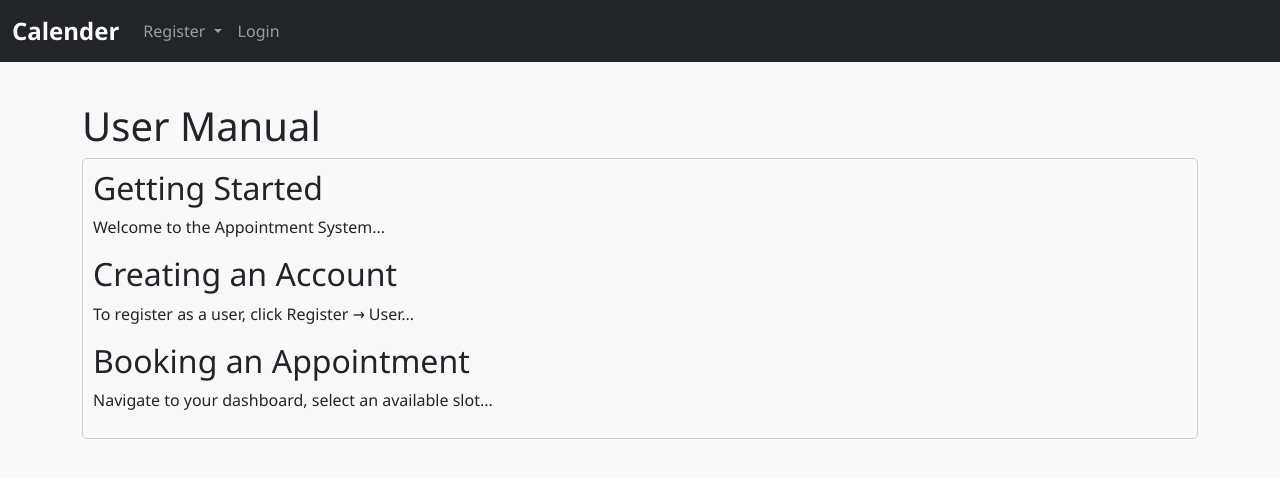
After one commit to siegersma8025/cs440_WebApp, a Django app: page /help/ in a window 1280 px wide. The commit adds this page. Shown: the top 478 px of the page. Run offline with Django 5.2, Linux system fonts and the light colour scheme.

Commit message:
User manual

```diff
--- /dev/null
+++ b/cs440_WebApp/cs440WebApp/website/templates/help.html
@@ -0,0 +1,18 @@
+{% extends 'base.html' %}
+
+{% block content %}
+<h1>User Manual</h1>
+
+<div style="border:1px solid #ccc; padding:10px; border-radius:5px; max-height:600px; overflow:auto;">
+    <h2>Getting Started</h2>
+    <p>Welcome to the Appointment System...</p>
+
+    <h2>Creating an Account</h2>
+    <p>To register as a user, click Register → User...</p>
+
+    <h2>Booking an Appointment</h2>
+    <p>Navigate to your dashboard, select an available slot...</p>
+
+</div>
+
+{% endblock %}
--- a/cs440_WebApp/cs440WebApp/website/templates/navbar.html
+++ b/cs440_WebApp/cs440WebApp/website/templates/navbar.html
@@ -10,6 +10,9 @@
         {% if user.is_authenticated %}
         <li class="nav-item">
           <a class="nav-link" href="{% url 'logout' %}">Logout</a>
+        </li>
+        <li class="nav-item">
+          <a class="nav-link" href="{% url 'help' %}">Help</a>
         </li>
         {% else %}
         <li class="nav-item dropdown">
--- a/cs440_WebApp/cs440WebApp/website/urls.py
+++ b/cs440_WebApp/cs440WebApp/website/urls.py
@@ -1,5 +1,6 @@
 from django.urls import path
 from website import views
+from . import views
 
 urlpatterns = [
     path('', views.home, name = 'home'),
@@ -11,4 +12,5 @@ urlpatterns = [
     path('dashboard/admin/', views.adminDashboard, name='adminDashboard'),
     path('book/<int:slot_id>/', views.bookAppointment, name='bookAppointment'),
     path('cancel/<int:slot_id>/', views.cancelAppointment, name='cancelAppointment'),
+    path("help/", views.help_page, name="help"),
 ]
--- a/cs440_WebApp/cs440WebApp/website/views.py
+++ b/cs440_WebApp/cs440WebApp/website/views.py
@@ -55,6 +55,9 @@ def admin_required(view_func):
         return redirect_response or view_func(request, *args, **kwargs)
     return wrapper
 
+#help page
+def help_page(request):
+    return render(request, "help.html")
 # Each view is essentially a function that takes in a request and returns a response
 # The response is usually a rendered HTML template
 # The request can be a GET or POST request
@@ -329,7 +332,6 @@ def bookAppointment(request, slot_id):
         messages.error(request, "Invalid request method.")
         return redirect('userDashboard')
 
-
 def append_cancel_message(profile, message):
     if profile:
         import json
```
